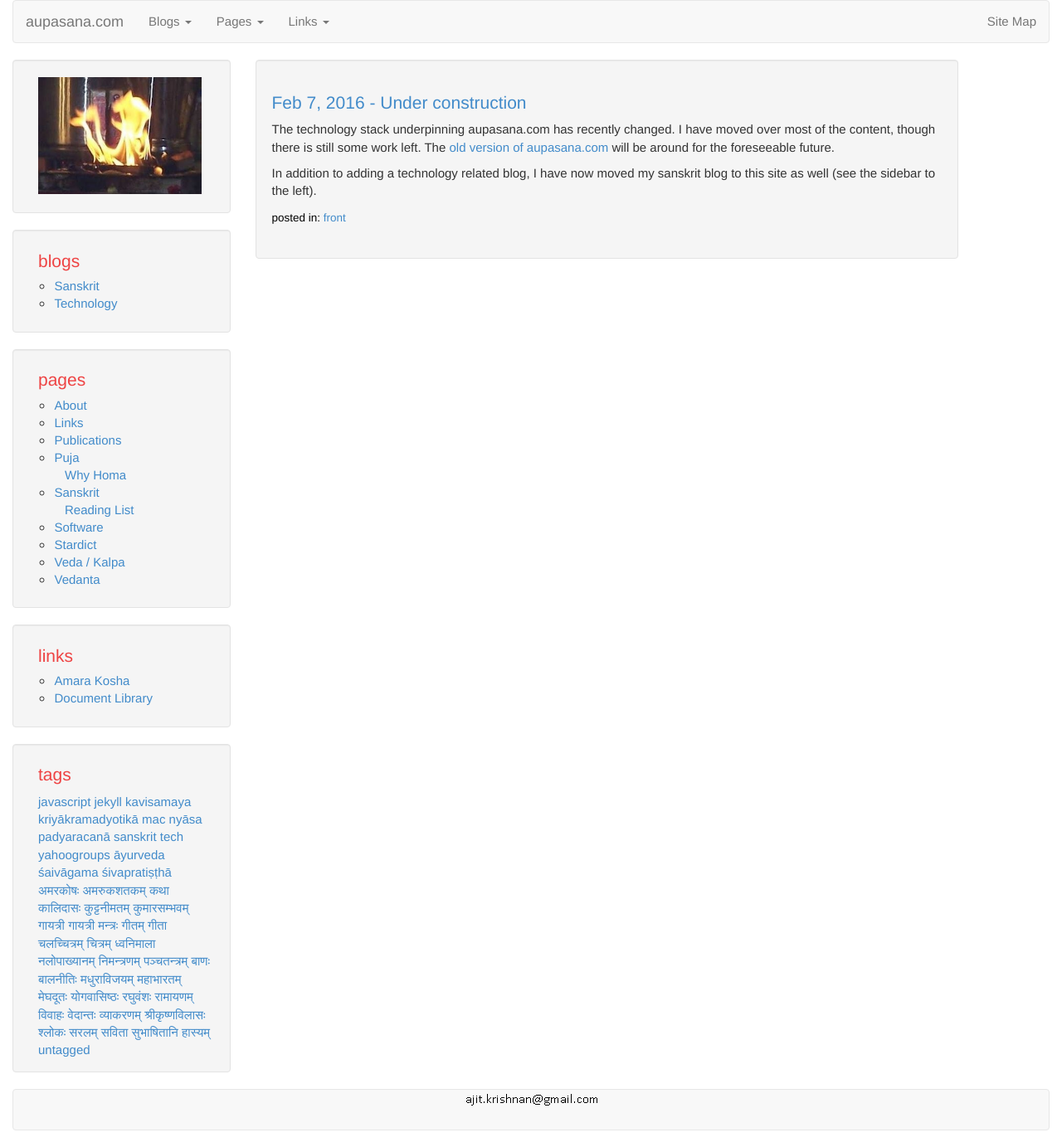
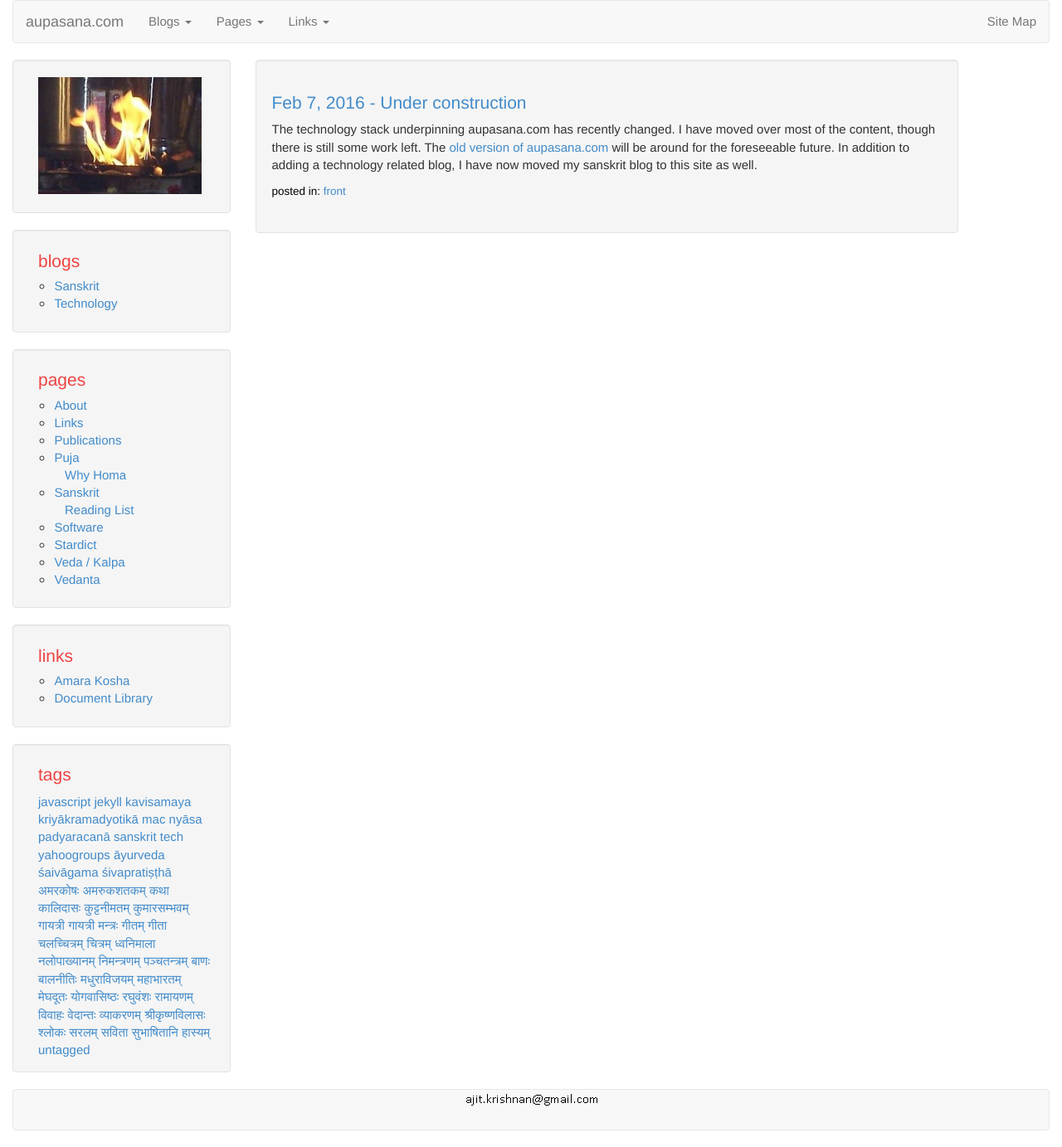
Before and after one commit to aupasana/aupasana.github.io, a Jekyll site: the page built from _posts/2016-02-07-under-construction.md, in a window 1280 px wide. Shown: the whole page at 83% size. Built offline with Jekyll 4.4.1, drawn with Linux system fonts in a browser that asks for light colours; comment, search, counter and statistics services are not loaded.

Commit message:
update content

```diff
--- a/_posts/2016-02-07-under-construction.md
+++ b/_posts/2016-02-07-under-construction.md
@@ -10,9 +10,7 @@ The technology stack underpinning aupasana.com has recently changed.
 I have moved over most of the content, though there is still some
 work left. The [old version of aupasana.com][old] will be around
 for the foreseeable future.
-
 In addition to adding a technology related blog, I have now
-moved my sanskrit blog to this site as well (see the sidebar
-to the left).
+moved my sanskrit blog to this site as well.
 
 [old]: http://old.aupasana.com
```
